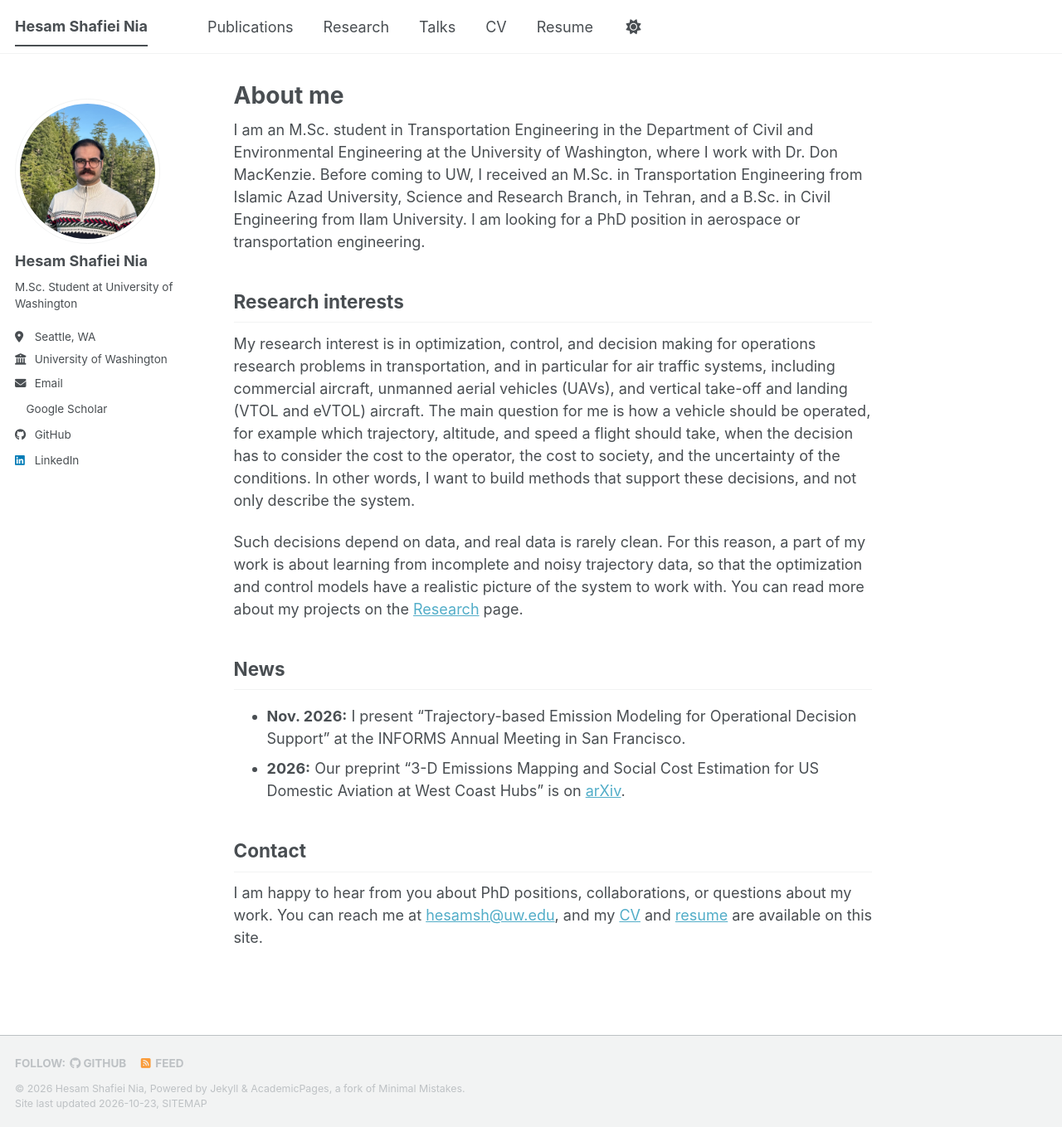
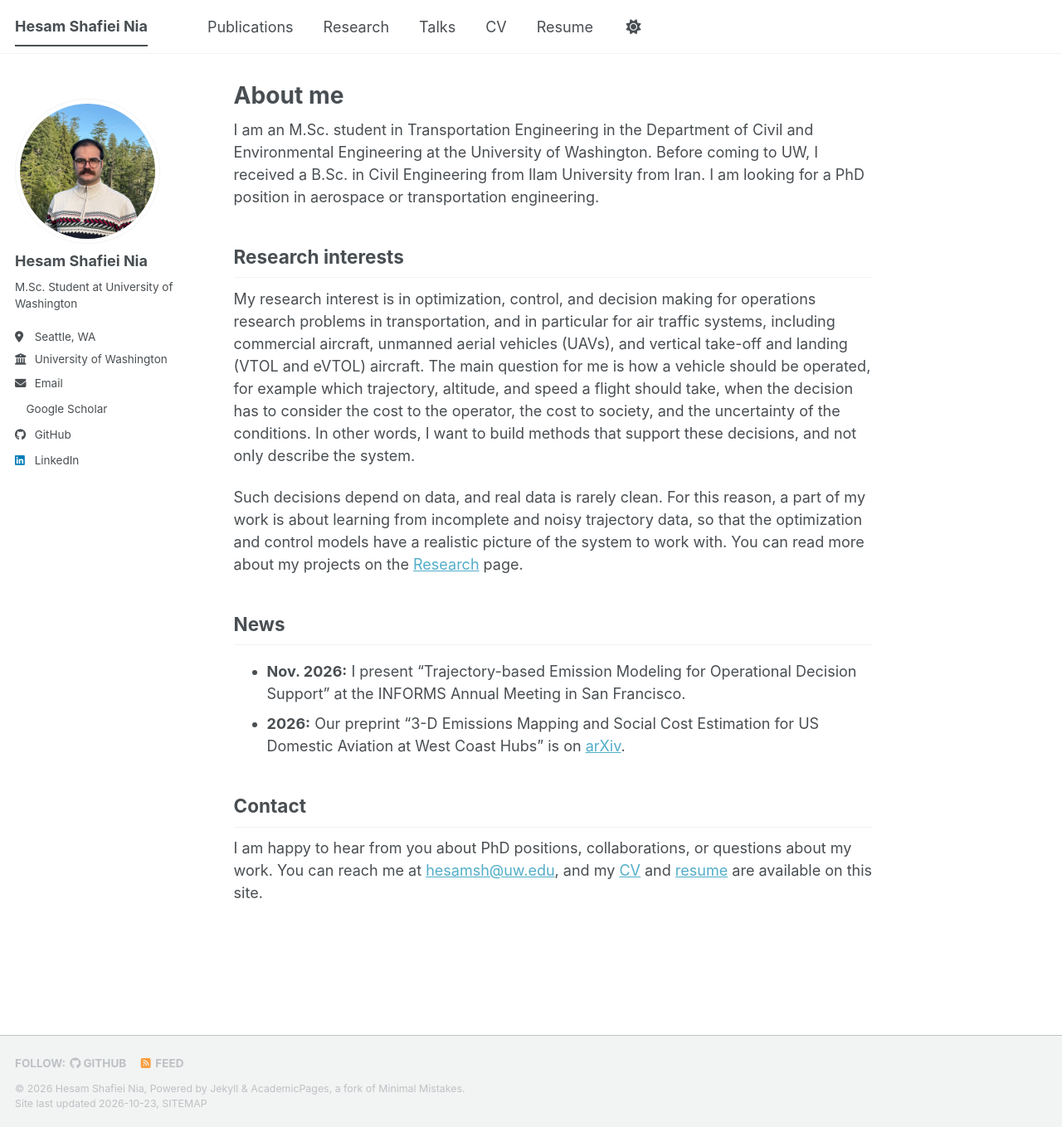
Before and after one commit to Hesamgto/Hesam-Shafiei-Nia-, a Jekyll site: the page built from _pages/about.md, in a window 1280 px wide and 1359 px high. Shown: the whole window at 83% size. Built offline with Jekyll 4.4.1, drawn with Linux system fonts in a browser that asks for light colours; a style sheet for code colours, icons or effects is not loaded.

Commit message:
Revise about page for clarity and conciseness
Removed redundant educational details and clarified previous degrees.

```diff
--- a/_pages/about.md
+++ b/_pages/about.md
@@ -7,7 +7,7 @@ redirect_from:
   - /about.html
 ---
 
-I am an M.Sc. student in Transportation Engineering in the Department of Civil and Environmental Engineering at the University of Washington, where I work with Dr. Don MacKenzie. Before coming to UW, I received an M.Sc. in Transportation Engineering from Islamic Azad University, Science and Research Branch, in Tehran, and a B.Sc. in Civil Engineering from Ilam University. I am looking for a PhD position in aerospace or transportation engineering.
+I am an M.Sc. student in Transportation Engineering in the Department of Civil and Environmental Engineering at the University of Washington. Before coming to UW, I received a B.Sc. in Civil Engineering from Ilam University from Iran. I am looking for a PhD position in aerospace or transportation engineering.
 
 Research interests
 ------
```
